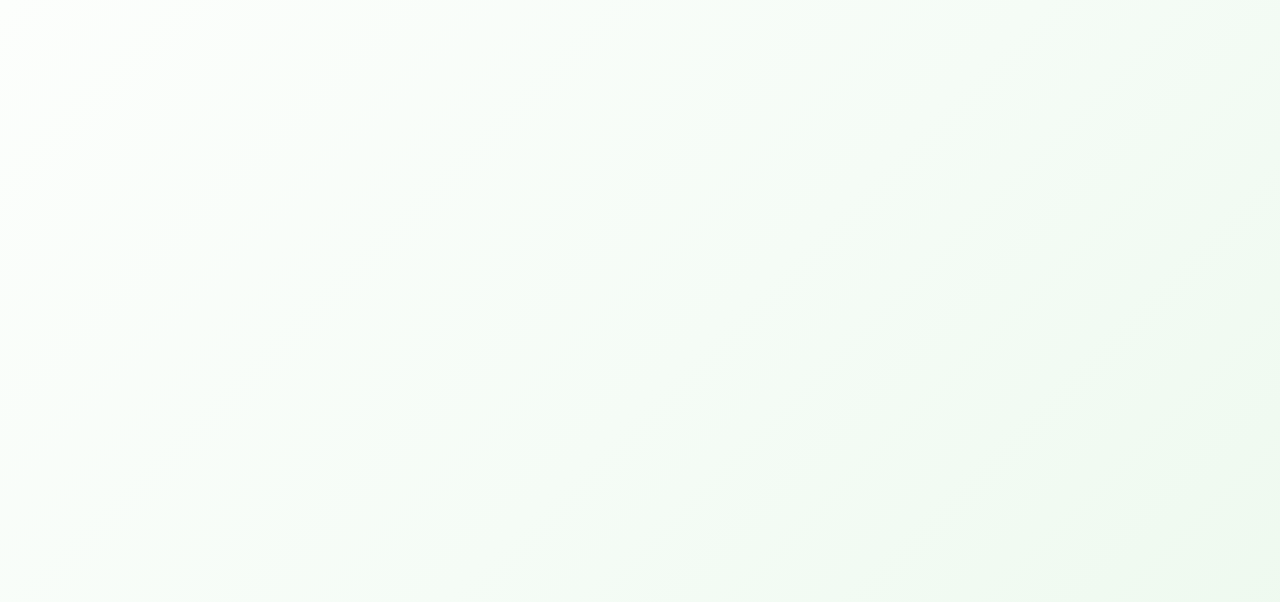
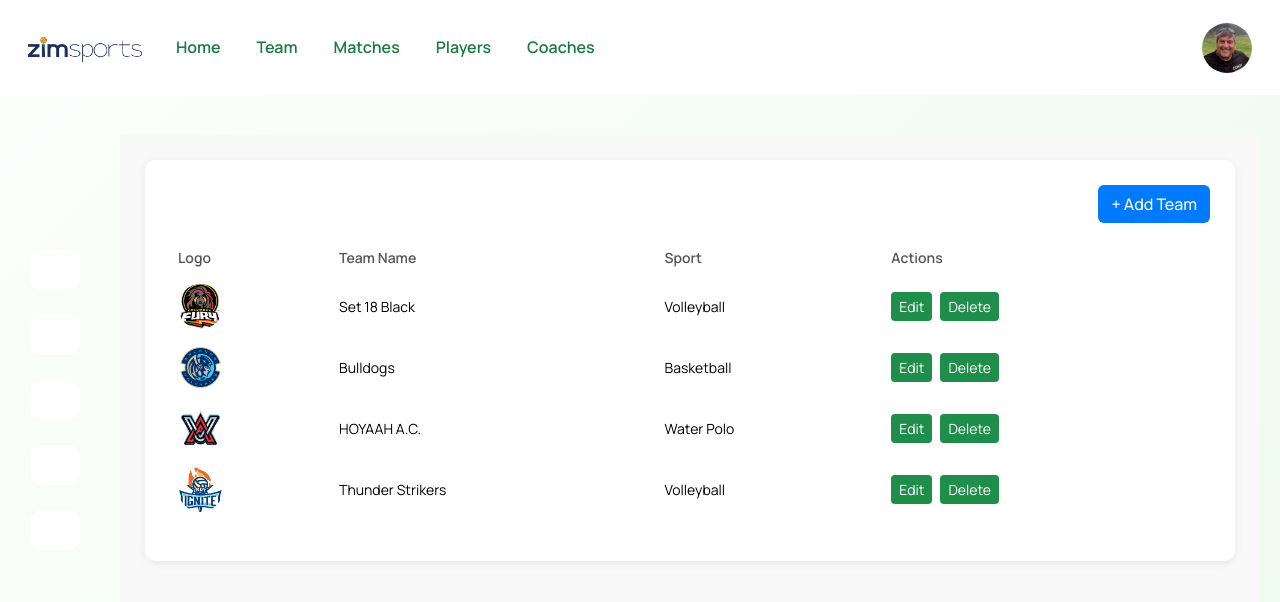
Before and after one commit to Zeeshanprojects/ZimSportsWebsite, a React (Vite) app in the folder zimsports/: page /team in a window 1280 px wide. Before the commit this address had no page. Shown: the top 602 px of the page. Built offline with nearby package versions, Linux system fonts and the light colour scheme; the HTML template or start-up script is replaced by a standard one.

Commit message:
code updated

```diff
--- a/zimsports/src/App.jsx
+++ b/zimsports/src/App.jsx
@@ -3,12 +3,11 @@ import  {BrowserRouter as Router, Routes, Route} from 'react-router-dom'
 import './App.css'
 import Navbar from './Components/Navbar'
 import Home from './Pages/Home'
-import Footer from './Components/Footer'
-
 import Zimlive from './Pages/Zimlive'
 import Login from './Pages/Login'
 import Signup from './Pages/Signup'
 import Dashboard from './Pages/Dashboard'
+import Teams from './Pages/Teams'
 
 
 function App() {
@@ -16,13 +15,13 @@ function App() {
   return (
     <>
     <Router>
-
       <Routes>
         <Route path='/' element={<Home/>}/>
         <Route path='/zimlive' element={<Zimlive/>}/>
         <Route path='/login' element={<Login/>}/>
         <Route path='/Signup' element={<Signup/>}/>
       <Route path='/dashboard' element={<Dashboard/>}/>
+      <Route path='/team' element={<Teams/>}/>
       </Routes>
 
 
--- a/zimsports/src/Components/DashboardNavbar.jsx
+++ b/zimsports/src/Components/DashboardNavbar.jsx
@@ -32,14 +32,14 @@ export default function DashboardNavbar() {
             {/* Left links */}
             <ul className="navbar-nav me-auto mb-2 mb-lg-0">
               <li className="nav-item">
-                <a className="nav-link" href="#">
+                <Link className="nav-link" to="/dashboard">
                   Home
-                </a>
+                </Link>
               </li>
               <li className="nav-item">
-                <a className="nav-link" href="#">
+                <Link className="nav-link" to="/team">
                   Team
-                </a>
+                </Link>
               </li>
               <li className="nav-item">
                 <a className="nav-link" href="#">
--- a/zimsports/src/Pages/Teams.jsx
+++ b/zimsports/src/Pages/Teams.jsx
@@ -0,0 +1,107 @@
+import React from "react";
+import "../assets/CSS/Team.css";
+import Image from "../assets/Images/image"; // assuming you store logos here
+import DashboardNavbar from "../Components/DashboardNavbar";
+import DashboardSidebar from "../Components/DashboardSidebar";
+
+export default function Teams() {
+  return (
+    <>
+    <DashboardNavbar/>
+    <DashboardSidebar/>
+     <main className="dashboard-main">
+         <div className="team-section">
+      <div className="team-card">
+        {/* Header */}
+        <div className="d-flex justify-content-between align-items-center mb-3">
+          <h6>All Registered Teams</h6>
+          <button className="btn blue-btn">+ Add Team</button>
+        </div>
+
+        {/* Teams Table */}
+        <table className="table table-borderless align-middle">
+          <thead>
+            <tr>
+              <th>Logo</th>
+              <th>Team Name</th>
+              <th>Sport</th>
+              <th>Actions</th>
+            </tr>
+          </thead>
+          <tbody>
+            {/* Row 1 */}
+            <tr>
+              <td>
+                <img
+                  src={Image.team1}
+                  alt="Team 1"
+                  className="team-logo"
+                />
+              </td>
+              <td>Set 18 Black</td>
+              <td>Volleyball</td>
+              <td>
+                <button className="btn btn-sm edit-btn me-2">Edit</button>
+                <button className="btn btn-sm delete-btn">Delete</button>
+              </td>
+            </tr>
+
+            {/* Row 2 */}
+            <tr>
+              <td>
+                <img
+                  src={Image.team2}
+                  alt="Team 2"
+                  className="team-logo"
+                />
+              </td>
+              <td>Bulldogs</td>
+              <td>Basketball</td>
+              <td>
+                <button className="btn btn-sm edit-btn me-2">Edit</button>
+                <button className="btn btn-sm delete-btn">Delete</button>
+              </td>
+            </tr>
+
+            {/* Row 3 */}
+            <tr>
+              <td>
+                <img
+                  src={Image.team3}
+                  alt="Team 3"
+                  className="team-logo"
+                />
+              </td>
+              <td>HOYAAH A.C.</td>
+              <td>Water Polo</td>
+              <td>
+                <button className="btn btn-sm edit-btn me-2">Edit</button>
+                <button className="btn btn-sm delete-btn">Delete</button>
+              </td>
+            </tr>
+
+            {/* Row 4 */}
+            <tr>
+              <td>
+                <img
+                  src={Image.team4}
+                  alt="Team 4"
+                  className="team-logo"
+                />
+              </td>
+              <td>Thunder Strikers</td>
+              <td>Volleyball</td>
+              <td>
+                <button className="btn btn-sm edit-btn me-2">Edit</button>
+                <button className="btn btn-sm delete-btn">Delete</button>
+              </td>
+            </tr>
+          </tbody>
+        </table>
+      </div>
+    </div>
+     </main>
+   </>
+
+  );
+}
--- /dev/null
+++ b/zimsports/src/assets/CSS/Team.css
@@ -0,0 +1,65 @@
+.team-section {
+  padding: 25px;
+  background-color: #f9f9f9;
+  min-height: 100vh;
+}
+
+.team-card {
+  background: #fff;
+  border-radius: 10px;
+  padding: 25px;
+  box-shadow: 0 2px 8px rgba(0, 0, 0, 0.08);
+}
+
+.team-card h6 {
+  font-weight: 600;
+  margin: 0;
+}
+
+.team-logo {
+  width: 45px;
+  height: 45px;
+  object-fit: cover;
+  border-radius: 50%;
+}
+
+.table th {
+  color: #555;
+  font-weight: 600;
+  font-size: 14px;
+}
+
+.table td {
+  vertical-align: middle;
+  font-size: 14px;
+}
+
+.edit-btn {
+  background-color: #007bff;
+  color: white;
+  border: none;
+}
+
+.edit-btn:hover {
+  background-color: #0056b3;
+}
+
+.delete-btn {
+  background-color: #dc3545;
+  color: white;
+  border: none;
+}
+
+.delete-btn:hover {
+  background-color: #b02a37;
+}
+
+.blue-btn {
+  background-color: #007bff;
+  color: #fff;
+  font-weight: 500;
+}
+
+.blue-btn:hover {
+  background-color: #0056b3;
+}
```
